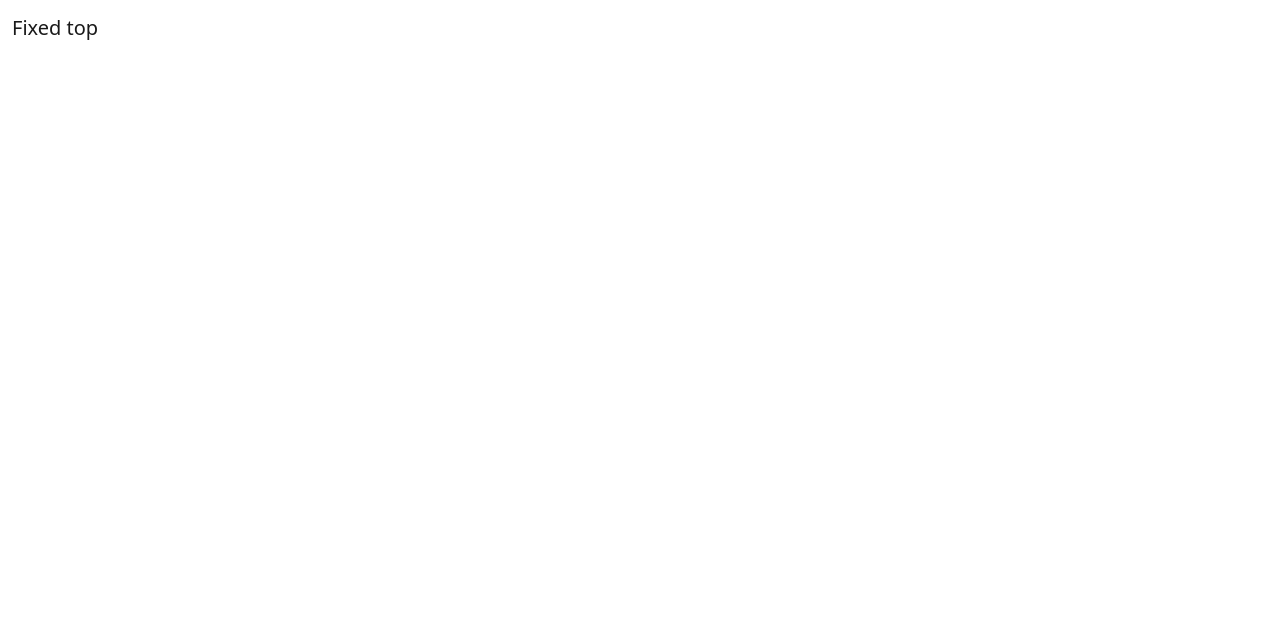
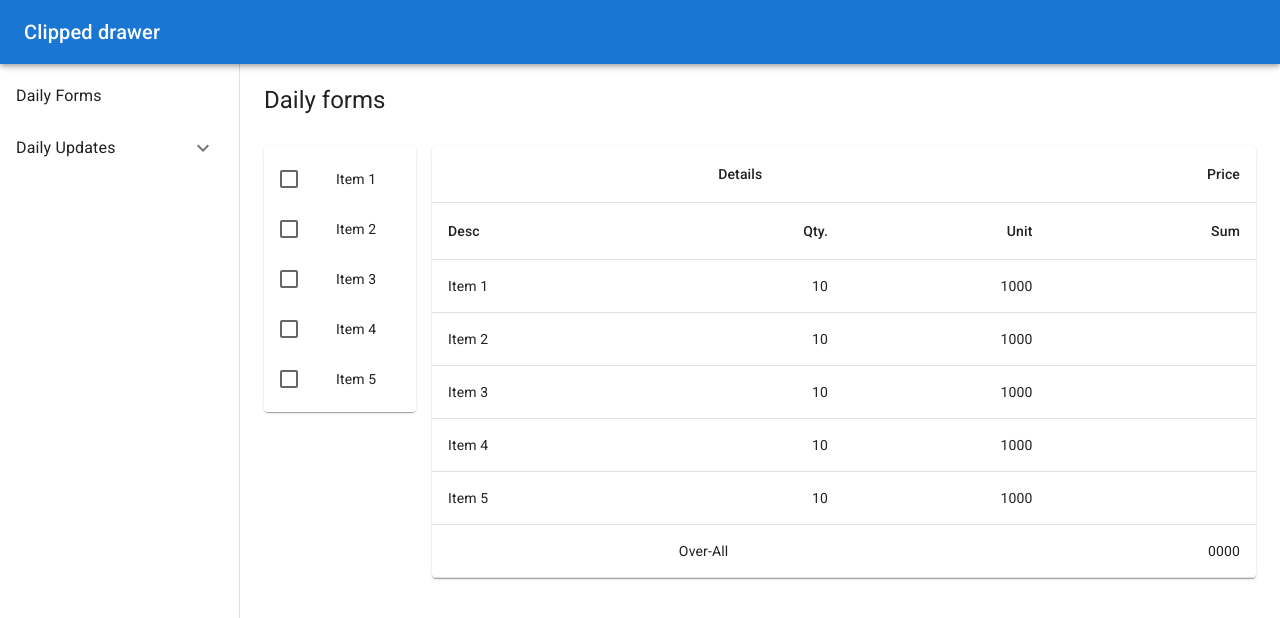
Before and after one commit to NickConsignado/Order-Ease, a React (Vite) app: page /user in a window 1280 px wide. Shown: the top 618 px of the page. Built offline with nearby package versions, Linux system fonts and the light colour scheme.

Commit message:
Added inventory folder and components, removed former NavBar

```diff
--- a/index.html
+++ b/index.html
@@ -2,13 +2,24 @@
 <html lang="en">
   <head>
     <meta charset="UTF-8" />
-    <link rel="stylesheet" href="./src/admin/admin.css">
+    <link rel="stylesheet" href="./src/admin/admin.css" />
     <link rel="icon" type="image/svg+xml" href="/vite.svg" />
-    <link rel="stylesheet"
-          href="https://cdnjs.cloudflare.com/ajax/libs/font-awesome/6.4.2/css/all.min.css"
-          integrity="sha512-z3gLpd7yknf1YoNbCzqRKc4qyor8gaKU1qmn+CShxbuBusANI9QpRohGBreCFkKxLhei6S9CQXFEbbKuqLg0DA=="
-          crossorigin="anonymous" referrerpolicy="no-referrer" />
+    <link
+      rel="stylesheet"
+      href="https://cdnjs.cloudflare.com/ajax/libs/font-awesome/6.4.2/css/all.min.css"
+      integrity="sha512-z3gLpd7yknf1YoNbCzqRKc4qyor8gaKU1qmn+CShxbuBusANI9QpRohGBreCFkKxLhei6S9CQXFEbbKuqLg0DA=="
+      crossorigin="anonymous"
+      referrerpolicy="no-referrer"
+    />
     <meta name="viewport" content="width=device-width, initial-scale=1.0" />
+    <link
+      rel="stylesheet"
+      href="https://fonts.googleapis.com/css?family=Roboto:300,400,500,700&display=swap"
+    />
+    <link
+      rel="stylesheet"
+      href="https://fonts.googleapis.com/icon?family=Material+Icons"
+    />
     <title>Vite + React</title>
   </head>
   <body>
--- /dev/null
+++ b/src/components/App.module.scss
@@ -0,0 +1,11 @@
+.arrow {
+  color: white;
+}
+
+.inventory_div {
+  padding-top: 60px;
+}
+
+.inventory_sub_div {
+  padding-top: 30px;
+}
--- a/src/components/Navbar.jsx
+++ b/src/components/Navbar.jsx
@@ -1,16 +1,108 @@
-// Navbar.jsx
-import React from "react";
+import React, { useState } from "react";
+import { Box, Drawer } from "@mui/material";
+import AppBar from "@mui/material/AppBar";
+import CssBaseline from "@mui/material/CssBaseline";
+import Toolbar from "@mui/material/Toolbar";
+import List from "@mui/material/List";
+import Typography from "@mui/material/Typography";
+import Divider from "@mui/material/Divider";
+import ListItem from "@mui/material/ListItem";
+import ListItemButton from "@mui/material/ListItemButton";
+import ListItemIcon from "@mui/material/ListItemIcon";
+import ListItemText from "@mui/material/ListItemText";
+import InboxIcon from "@mui/icons-material/MoveToInbox";
+import MailIcon from "@mui/icons-material/Mail";
+import Collapse from "@mui/material/Collapse";
+import ExpandLess from "@mui/icons-material/ExpandLess";
+import ExpandMore from "@mui/icons-material/ExpandMore";
+import IconButton from "@mui/material/IconButton";
+import classes from "./App.module.scss";
+import Inventory from "./inventory/Inventory";
 
-const Navbar = () => {
+const drawerWidth = 240;
+
+const NavBar = () => {
+  const [open, setOpen] = useState(false);
+  const [expandCollapse, setExpandCollapse] = useState(false);
+
+  const handleExpandCollapse = () => {
+    setExpandCollapse(true);
+  };
+
   return (
-    <nav className="navbar fixed-top bg-body-tertiary">
-      <div className="container-fluid justify-content-sm-between justify-content-md-between justify-content-lg-between justify-content-xl-between">
-        <a className="navbar-brand" href="#">
-          Fixed top
-        </a>
-      </div>
-    </nav>
+    <Box sx={{ display: "flex" }}>
+      <CssBaseline />
+      <AppBar
+        position="fixed"
+        sx={{ zIndex: (theme) => theme.zIndex.drawer + 1 }}
+      >
+        <Toolbar>
+          <Typography variant="h6" noWrap component="div">
+            Clipped drawer
+          </Typography>
+        </Toolbar>
+      </AppBar>
+      <Drawer
+        variant="permanent"
+        sx={{
+          width: drawerWidth,
+          flexShrink: 0,
+          [`& .MuiDrawer-paper`]: {
+            width: drawerWidth,
+            boxSizing: "border-box",
+          },
+        }}
+      >
+        <Toolbar />
+        <Box sx={{ overflow: "auto" }}>
+          <List>
+            <ListItem key={1} disablePadding>
+              <ListItemButton>
+                <ListItemText primary={"Daily Forms"} />
+              </ListItemButton>
+            </ListItem>
+            <ListItem key={1} disablePadding>
+              <ListItemButton onClick={(event) => handleExpandCollapse()}>
+                <ListItemText primary={"Daily Updates"} />
+                {
+                  <IconButton className={classes.arrow}>
+                    {expandCollapse ? <ExpandLess /> : <ExpandMore />}
+                  </IconButton>
+                }
+              </ListItemButton>
+            </ListItem>
+            <Collapse in={expandCollapse} timeout="auto" unmountOnExit>
+              <List component="div" disablePadding>
+                <ListItemButton>
+                  <ListItemText primary={"Monday"} />
+                </ListItemButton>
+                <ListItemButton>
+                  <ListItemText primary={"Tuesday"} />
+                </ListItemButton>
+                <ListItemButton>
+                  <ListItemText primary={"Wednesday"} />
+                </ListItemButton>
+                <ListItemButton>
+                  <ListItemText primary={"Thursday"} />
+                </ListItemButton>
+                <ListItemButton>
+                  <ListItemText primary={"Friday"} />
+                </ListItemButton>
+                <ListItemButton>
+                  <ListItemText primary={"Saturday"} />
+                </ListItemButton>
+                <ListItemButton>
+                  <ListItemText primary={"Sunday"} />
+                </ListItemButton>
+              </List>
+            </Collapse>
+          </List>
+        </Box>
+      </Drawer>
+      <Box component="main" sx={{ flexGrow: 1, p: 3 }}>
+        <Inventory />
+      </Box>
+    </Box>
   );
 };
-
-export default Navbar;
+export default NavBar;
--- /dev/null
+++ b/src/components/inventory/Inventory.jsx
@@ -0,0 +1,34 @@
+import React from "react";
+import Typography from "@mui/material/Typography";
+import classes from "../App.module.scss";
+import { Grid, Box } from "@mui/material";
+import ItemList from "./ItemList";
+import ItemListTable from "./ItemListTable";
+
+const Inventory = () => {
+  return (
+    <>
+      <div className={classes.inventory_div}>
+        <div>
+          <Typography variant="h5" component="div">
+            Daily forms
+          </Typography>
+        </div>
+        <div className={classes.inventory_sub_div}>
+          <Box sx={{ flexGrow: 1 }}>
+            <Grid container spacing={2}>
+              <Grid item xs={2}>
+                <ItemList />
+              </Grid>
+              <Grid item xs={10}>
+                <ItemListTable />
+              </Grid>
+            </Grid>
+          </Box>
+        </div>
+      </div>
+    </>
+  );
+};
+
+export default Inventory;
--- /dev/null
+++ b/src/components/inventory/ItemList.jsx
@@ -0,0 +1,67 @@
+import React, { useState } from "react";
+import List from "@mui/material/List";
+import ListItem from "@mui/material/ListItem";
+import ListItemButton from "@mui/material/ListItemButton";
+import ListItemIcon from "@mui/material/ListItemIcon";
+import ListItemText from "@mui/material/ListItemText";
+import Checkbox from "@mui/material/Checkbox";
+import IconButton from "@mui/material/IconButton";
+import Card from "@mui/material/Card";
+import CommentIcon from "@mui/icons-material/Comment";
+
+const items = [
+  { value: "Item 1", label: "Item 1" },
+  { value: "Item 2", label: "Item 2" },
+  { value: "Item 3", label: "Item 3" },
+  { value: "Item 4", label: "Item 4" },
+  { value: "Item 5", label: "Item 5" },
+];
+const ItemList = () => {
+  const [checked, setChecked] = useState([0]);
+
+  //   const handleToggle = (value) => {
+  //     const currentIndex = checked.indexOf(value);
+  //     const newChecked = [...checked];
+
+  //     if (currentIndex === -1) {
+  //       newChecked.push(value);
+  //     } else {
+  //       newChecked.splice(currentIndex, 1);
+  //     }
+
+  //     setChecked(newChecked);
+  //   };
+
+  return (
+    <Card>
+      <List sx={{ width: "100%", maxWidth: 360, bgcolor: "background.paper" }}>
+        {items.map((item) => {
+          const labelId = `checkbox-list-label-${item.value}`;
+
+          return (
+            <ListItem key={item.value} disablePadding>
+              <ListItemButton
+                role={undefined}
+                //   onClick={handleToggle(value)}
+                dense
+              >
+                <ListItemIcon>
+                  <Checkbox
+                    edge="start"
+                    //   checked={checked.indexOf(value) !== -1}
+                    tabIndex={-1}
+                    disableRipple
+                    inputProps={{ "aria-labelledby": item.value }}
+                  />
+                </ListItemIcon>
+                <ListItemText id={item.value} primary={item.value} />
+              </ListItemButton>
+            </ListItem>
+          );
+        })}
+      </List>
+    </Card>
+  );
+};
+
+export default ItemList;
--- /dev/null
+++ b/src/components/inventory/ItemListTable.jsx
@@ -0,0 +1,71 @@
+import * as React from "react";
+import Table from "@mui/material/Table";
+import TableBody from "@mui/material/TableBody";
+import TableCell from "@mui/material/TableCell";
+import TableContainer from "@mui/material/TableContainer";
+import TableHead from "@mui/material/TableHead";
+import TableRow from "@mui/material/TableRow";
+import Paper from "@mui/material/Paper";
+import Card from "@mui/material/Card";
+
+const items = [
+  { desc: "Item 1", qty: "10", price: "1000", sum: "" },
+  { desc: "Item 2", qty: "10", price: "1000", sum: "" },
+  { desc: "Item 3", qty: "10", price: "1000", sum: "" },
+  { desc: "Item 4", qty: "10", price: "1000", sum: "" },
+  { desc: "Item 5", qty: "10", price: "1000", sum: "" },
+];
+
+const ItemListTable = () => {
+  return (
+    <Card>
+      <TableContainer component={Paper}>
+        <Table sx={{ minWidth: 700 }} aria-label="spanning table">
+          <TableHead>
+            <TableRow>
+              <TableCell align="center" colSpan={3}>
+                Details
+              </TableCell>
+              <TableCell align="right">Price</TableCell>
+            </TableRow>
+            <TableRow>
+              <TableCell>Desc</TableCell>
+              <TableCell align="right">Qty.</TableCell>
+              <TableCell align="right">Unit</TableCell>
+              <TableCell align="right">Sum</TableCell>
+            </TableRow>
+          </TableHead>
+          <TableBody>
+            {items.map((item) => (
+              <TableRow key={item.desc}>
+                <TableCell>{item.desc}</TableCell>
+                <TableCell align="right">{item.qty}</TableCell>
+                <TableCell align="right">{item.price}</TableCell>
+                <TableCell align="right">{item.sum}</TableCell>
+              </TableRow>
+            ))}
+            {/* <TableRow>
+              <TableCell rowSpan={3} />
+              <TableCell colSpan={2}>Subtotal</TableCell>
+              <TableCell align="right">{ccyFormat(invoiceSubtotal)}</TableCell>
+            </TableRow>
+            <TableRow>
+              <TableCell>Tax</TableCell>
+              <TableCell align="right">{`${(TAX_RATE * 100).toFixed(
+                0
+              )} %`}</TableCell>
+              <TableCell align="right">{ccyFormat(invoiceTaxes)}</TableCell>
+            </TableRow> */}
+            <TableRow>
+              <TableCell rowSpan={3} />
+              <TableCell colSpan={2}>Over-All</TableCell>
+              <TableCell align="right">0000</TableCell>
+            </TableRow>
+          </TableBody>
+        </Table>
+      </TableContainer>
+    </Card>
+  );
+};
+
+export default ItemListTable;
```
Also changed, not shown: package.json (+10 -1 lines), 1 other file (tests, documents, lock files or other folders).
